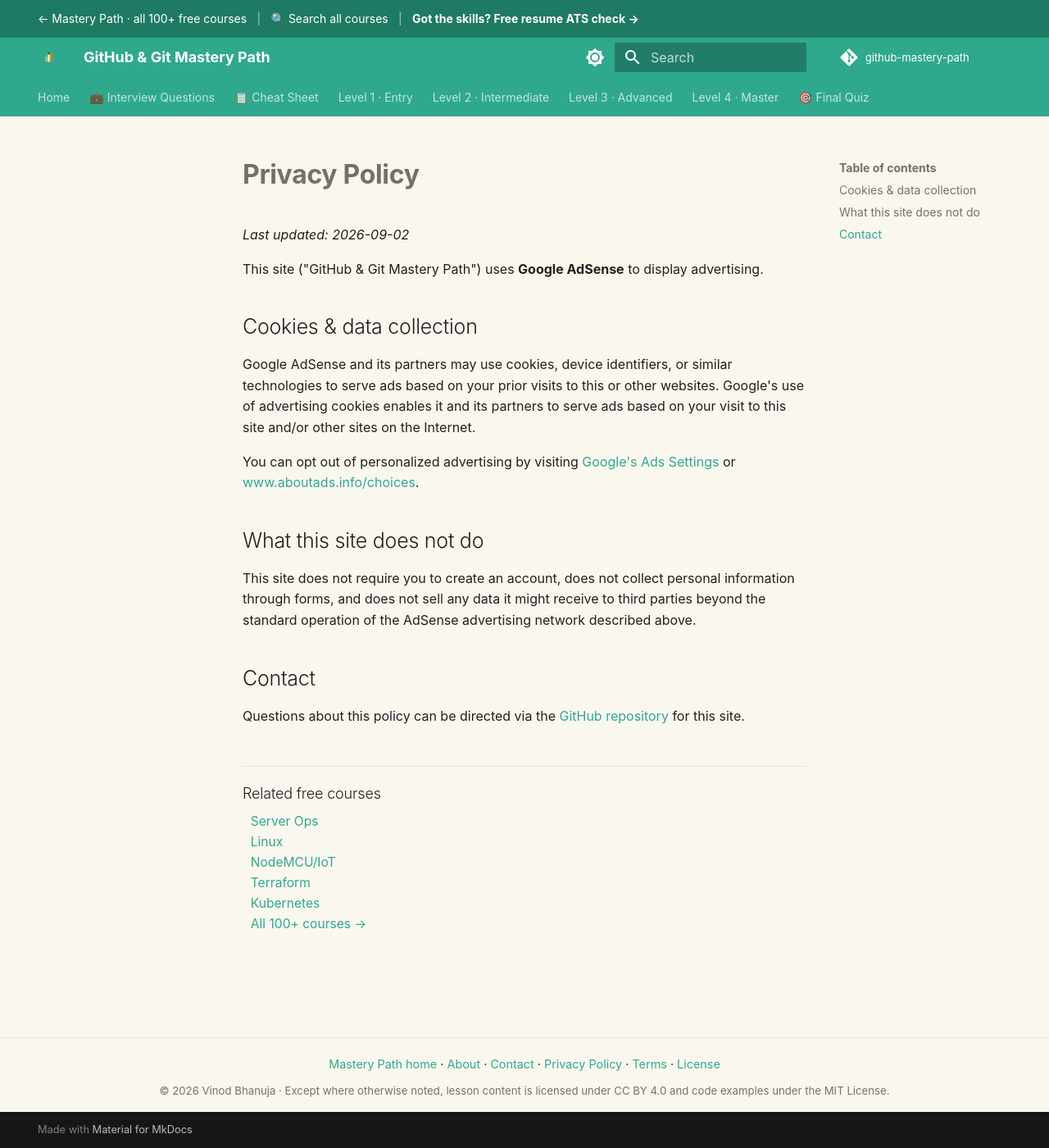
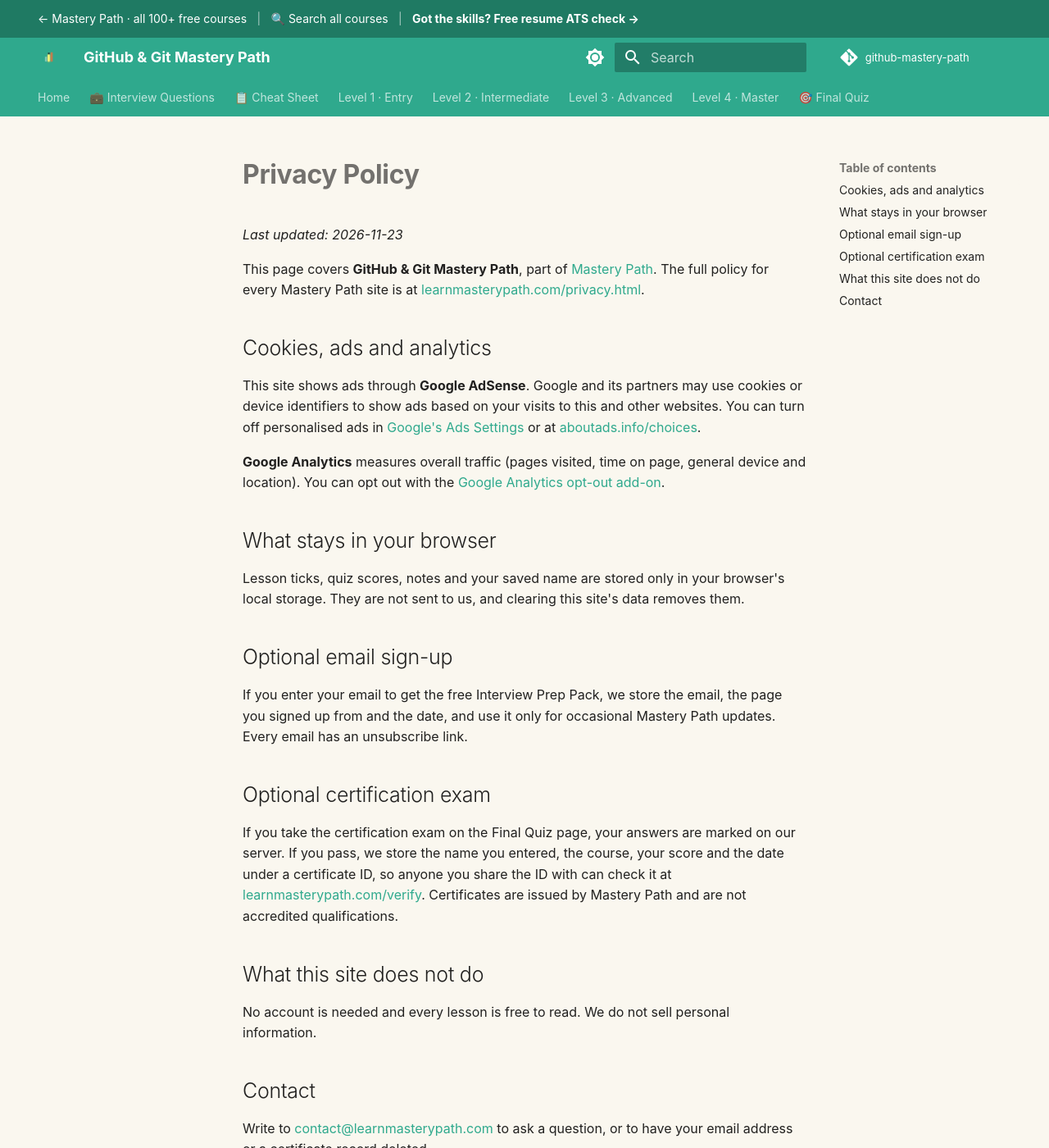
Before and after one commit to SIGILIPELLI/github-mastery-path, an MkDocs documentation site: the page built from docs/privacy.md, in a window 1280 px wide and 1400 px high. Shown: the whole window at 82% size. Built offline with MkDocs 1.6.1 and Material for MkDocs 9.7.7, drawn with Linux system fonts in a browser that asks for light colours; comment, search, counter and statistics services are not loaded.

Commit message:
Update privacy page: progress stays in the browser, optional email sign-up and certification exam, link to the full policy
Co-Authored-By: Claude Opus 5.5 <noreply@anthropic.com>

```diff
--- a/docs/privacy.md
+++ b/docs/privacy.md
@@ -1,33 +1,35 @@
 ---
-description: "Privacy policy for the free GitHub & Git Mastery Path: how Google Analytics and AdSense cookies are used, what is not collected, and how to opt out."
+description: "Privacy policy for the free GitHub & Git Mastery Path: cookies for ads and analytics, what stays in your browser, and the optional email sign-up and certification exam."
 ---
 
 # Privacy Policy
 
-_Last updated: 2026-09-02_
+_Last updated: 2026-11-23_
 
-This site ("GitHub & Git Mastery Path") uses **Google AdSense** to display advertising.
+This page covers **GitHub & Git Mastery Path**, part of [Mastery Path](https://learnmasterypath.com/). The full policy for every Mastery Path site is at [learnmasterypath.com/privacy.html](https://learnmasterypath.com/privacy.html).
 
-## Cookies & data collection
+## Cookies, ads and analytics
 
-Google AdSense and its partners may use cookies, device identifiers, or similar
-technologies to serve ads based on your prior visits to this or other websites.
-Google's use of advertising cookies enables it and its partners to serve ads
-based on your visit to this site and/or other sites on the Internet.
+This site shows ads through **Google AdSense**. Google and its partners may use cookies or device identifiers to show ads based on your visits to this and other websites. You can turn off personalised ads in [Google's Ads Settings](https://adssettings.google.com/) or at [aboutads.info/choices](https://www.aboutads.info/choices/).
 
-You can opt out of personalized advertising by visiting
-[Google's Ads Settings](https://adssettings.google.com/) or
-[www.aboutads.info/choices](https://www.aboutads.info/choices/).
+**Google Analytics** measures overall traffic (pages visited, time on page, general device and location). You can opt out with the [Google Analytics opt-out add-on](https://tools.google.com/dlpage/gaoptout).
+
+## What stays in your browser
+
+Lesson ticks, quiz scores, notes and your saved name are stored only in your browser's local storage. They are not sent to us, and clearing this site's data removes them.
+
+## Optional email sign-up
+
+If you enter your email to get the free Interview Prep Pack, we store the email, the page you signed up from and the date, and use it only for occasional Mastery Path updates. Every email has an unsubscribe link.
+
+## Optional certification exam
+
+If you take the certification exam on the Final Quiz page, your answers are marked on our server. If you pass, we store the name you entered, the course, your score and the date under a certificate ID, so anyone you share the ID with can check it at [learnmasterypath.com/verify](https://learnmasterypath.com/verify/). Certificates are issued by Mastery Path and are not accredited qualifications.
 
 ## What this site does not do
 
-This site does not require you to create an account, does not collect personal
-information through forms, and does not sell any data it might receive to third
-parties beyond the standard operation of the AdSense advertising network
-described above.
+No account is needed and every lesson is free to read. We do not sell personal information.
 
 ## Contact
 
-Questions about this policy can be directed via the
-[GitHub repository](https://github.com/SIGILIPELLI/github-mastery-path) for this
-site.
+Write to [contact@learnmasterypath.com](mailto:contact@learnmasterypath.com) to ask a question, or to have your email address or a certificate record deleted.
```
